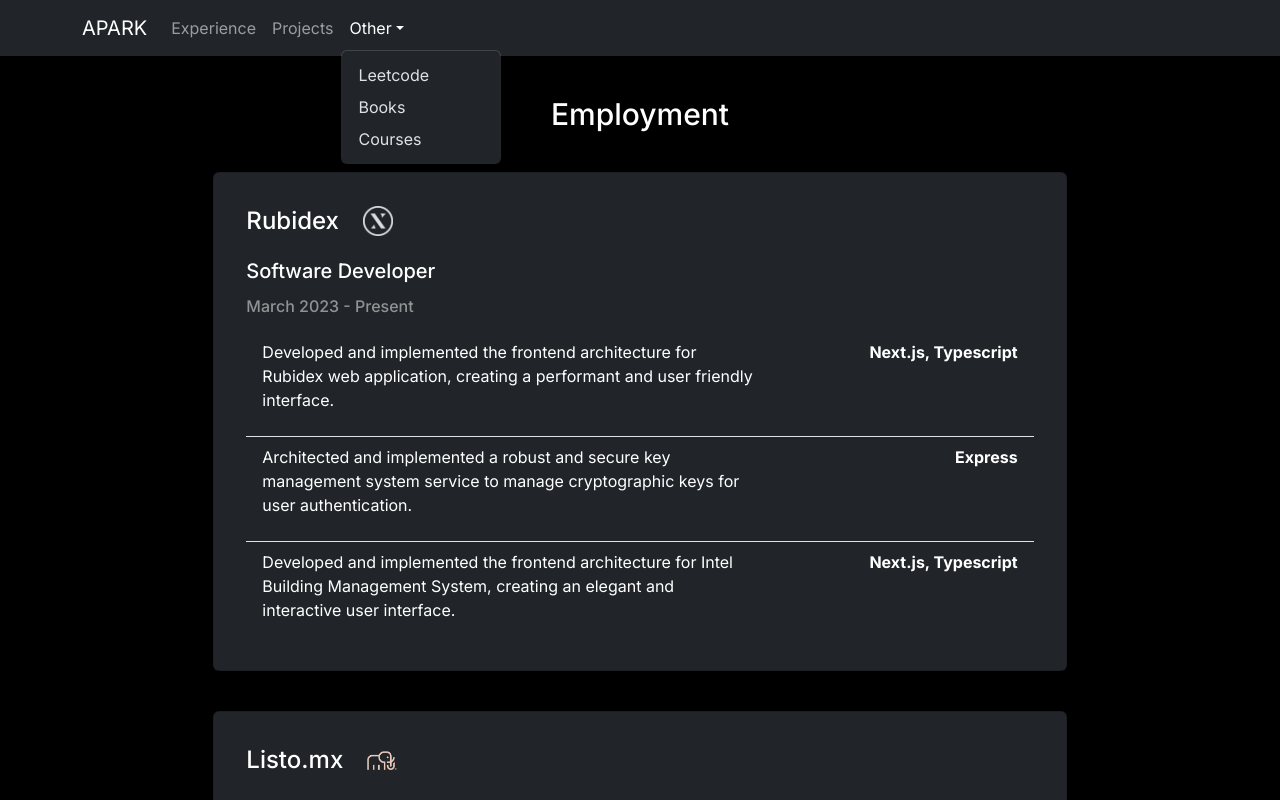
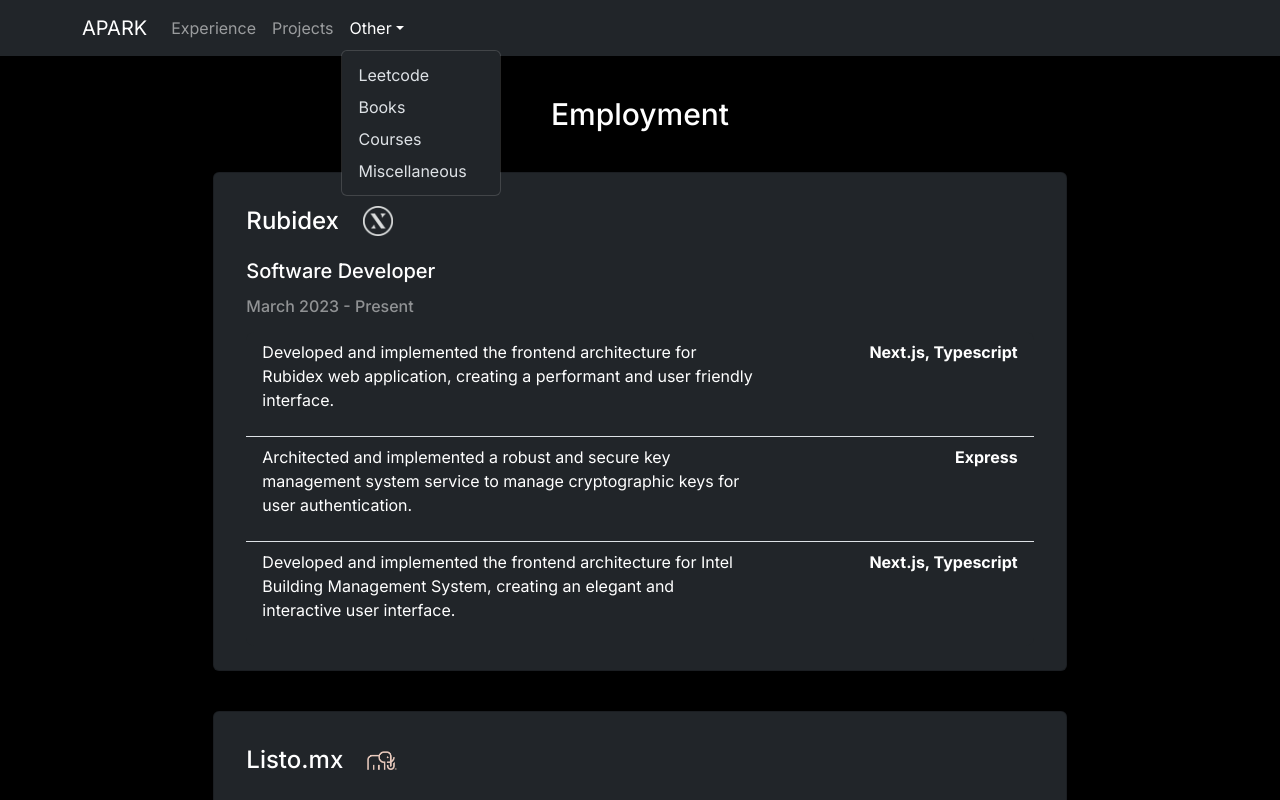
Before and after one commit to alfredoPark-48/apark_home, a Next.js app: page /experience in a window 1280 px wide. Both pictures are taken after a click on the button "Other". Shown: the top 800 px of the page. Built offline with nearby package versions, Linux system fonts and the light colour scheme.

Commit message:
Added dropdown item

```diff
--- a/src/components/ui/NavigationBar/NavigationBar.tsx
+++ b/src/components/ui/NavigationBar/NavigationBar.tsx
@@ -51,6 +51,13 @@
 							>
 								Courses
 							</NavDropdown.Item>
+							<NavDropdown.Item
+								onClick={() =>
+									routeChangeHandler('/miscellaneous')
+								}
+							>
+								Miscellaneous
+							</NavDropdown.Item>
 						</NavDropdown>
 					</Nav>
 				</Navbar.Collapse>
```
